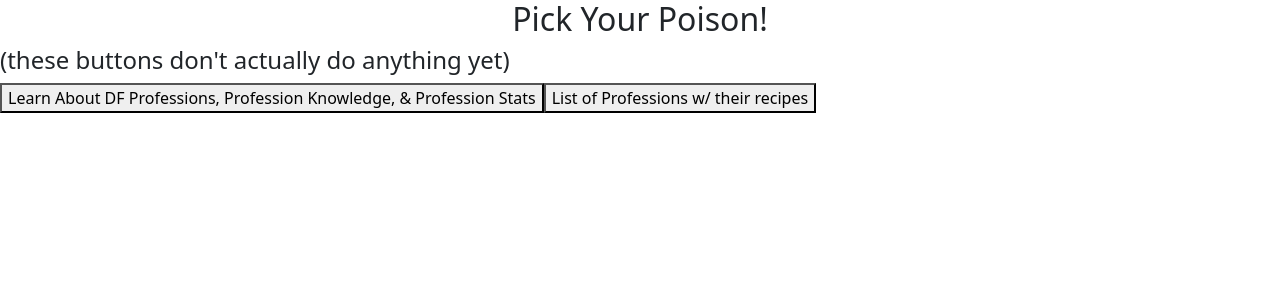
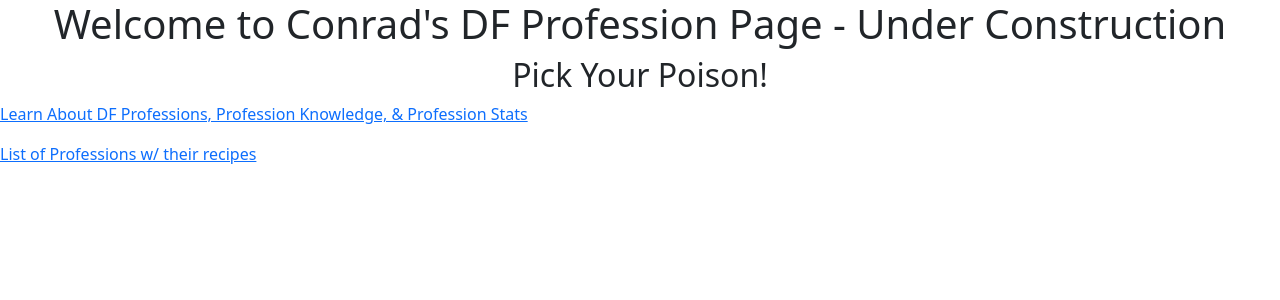
Before and after one commit to conradbuys11/df-profesions-front-end, a React (Create React App) app: page / in a window 1280 px wide. Shown: the top 300 px of the page. Built offline with nearby package versions, Linux system fonts and the light colour scheme.

Commit message:
ready to push to main
just did some edits to homepage, links to stuff

```diff
--- a/src/components/Homepage.js
+++ b/src/components/Homepage.js
@@ -1,4 +1,6 @@
 import React, {useEffect, useState} from 'react';
+import { Link } from 'react-router-dom';
+import ProfessionPage from './ProfessionPage';
 // import '../test.css';
 
 const Homepage = props => {
@@ -9,10 +11,10 @@ const Homepage = props => {
 
     return(
         <div>
+            <h1>Welcome to Conrad's DF Profession Page - Under Construction</h1>
             <h2>Pick Your Poison!</h2>
-            <h4>(these buttons don't actually do anything yet)</h4>
-            <button onClick={handleClick}>Learn About DF Professions, Profession Knowledge, & Profession Stats</button>
-            <button onClick={handleClick}>List of Professions w/ their recipes</button>
+            <p><Link to="/basics">Learn About DF Professions, Profession Knowledge, & Profession Stats</Link></p>
+            <p><Link to="/professions">List of Professions w/ their recipes</Link></p>
         </div>
     )
 }
--- /dev/null
+++ b/src/components/ItemPage.js
@@ -0,0 +1,13 @@
+import { React } from "react";
+
+const ItemPage = props => {
+    //props: name, icon (url), description?, profession belonged to,
+
+    return(
+        <div>
+            <img src={props.icon} alt="whatever"></img>
+        </div>
+    )
+}
+
+export default ItemPage;
--- /dev/null
+++ b/src/components/ProfessionPage.js
@@ -0,0 +1,15 @@
+import {React} from "react";
+import ItemPage from "./ItemPage";
+
+const ProfessionPage = props => {
+    const iconURL = 'https://wow.zamimg.com/images/wow/icons/large/'
+    //inv_10_alchemy_bottle_shape1_violet.jpg
+
+    return(
+        <div>
+            <ItemPage icon={`${iconURL}inv_10_alchemy_bottle_shape1_violet.jpg`} />
+        </div>
+    )
+}
+
+export default ProfessionPage;
```
Also changed, not shown: src/App.js (+6 -5 lines), src/components/ItemPage.css (added).
